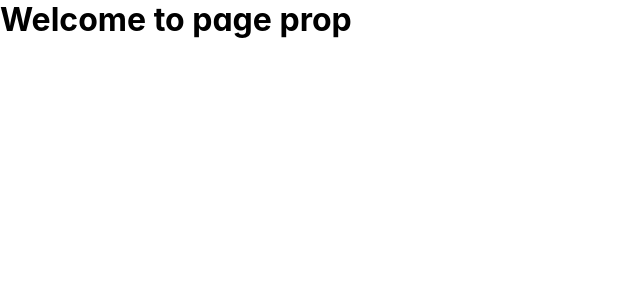
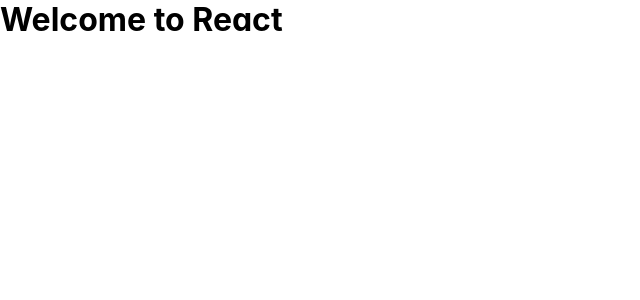
Before and after one commit to minh1507/robus-fe, a React (Vite) app: page / in a window 1280 px wide. Shown: the top 300 px of the page, without its empty margins (0-640 px from the left). Built offline with nearby package versions, Linux system fonts and the light colour scheme.

Commit message:
Update i18n

```diff
--- a/package.json
+++ b/package.json
@@ -11,9 +11,11 @@
   },
   "dependencies": {
     "dotenv": "^16.4.5",
+    "i18next": "^23.11.5",
     "primereact": "^10.6.6",
     "react": "^18.2.0",
-    "react-dom": "^18.2.0"
+    "react-dom": "^18.2.0",
+    "react-i18next": "^14.1.2"
   },
   "devDependencies": {
     "@types/node": "^20.14.2",
--- a/src/App.tsx
+++ b/src/App.tsx
@@ -1,12 +1,13 @@
-import { useState } from 'react'
+import { useState } from "react";
+import { useTranslation } from "react-i18next";
 
 function App() {
-
+  const { t, i18n } = useTranslation();
   return (
     <>
-      <h1>Welcome to page prop</h1>
+      <h1>{t('Welcome to React')}</h1>
     </>
-  )
+  );
 }
 
-export default App
+export default App;
--- /dev/null
+++ b/src/i18n.ts
@@ -0,0 +1,28 @@
+import i18n from "i18next";
+import { initReactI18next } from "react-i18next";
+
+const resources = {
+  en: {
+    translation: {
+      "Welcome to React": "Welcome to React"
+    }
+  },
+  fr: {
+    translation: {
+      "Welcome to React": "Bienvenue à React"
+    }
+  }
+};
+
+i18n
+  .use(initReactI18next)
+  .init({
+    resources,
+    lng: "en",
+
+    interpolation: {
+      escapeValue: false
+    }
+  });
+
+  export default i18n;
--- a/src/main.tsx
+++ b/src/main.tsx
@@ -4,6 +4,7 @@
 import "./index.css";
 import { PrimeReactProvider } from "primereact/api";
 import "primereact/resources/themes/lara-light-cyan/theme.css";
+import './i18n';
 
 ReactDOM.createRoot(document.getElementById("root")!).render(
   <React.StrictMode>
```
Also changed, not shown: 1 other file (tests, documents, lock files or other folders).
